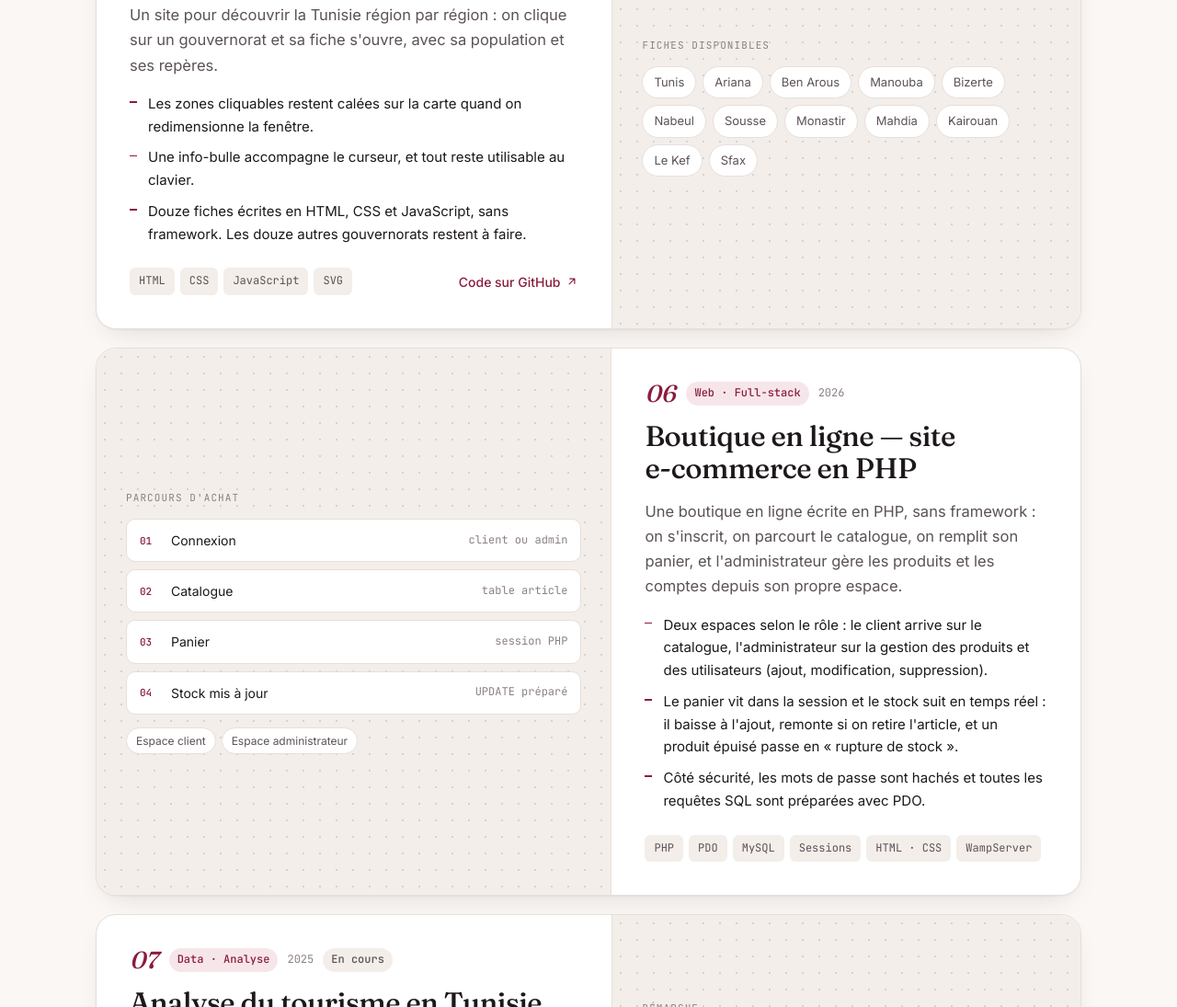
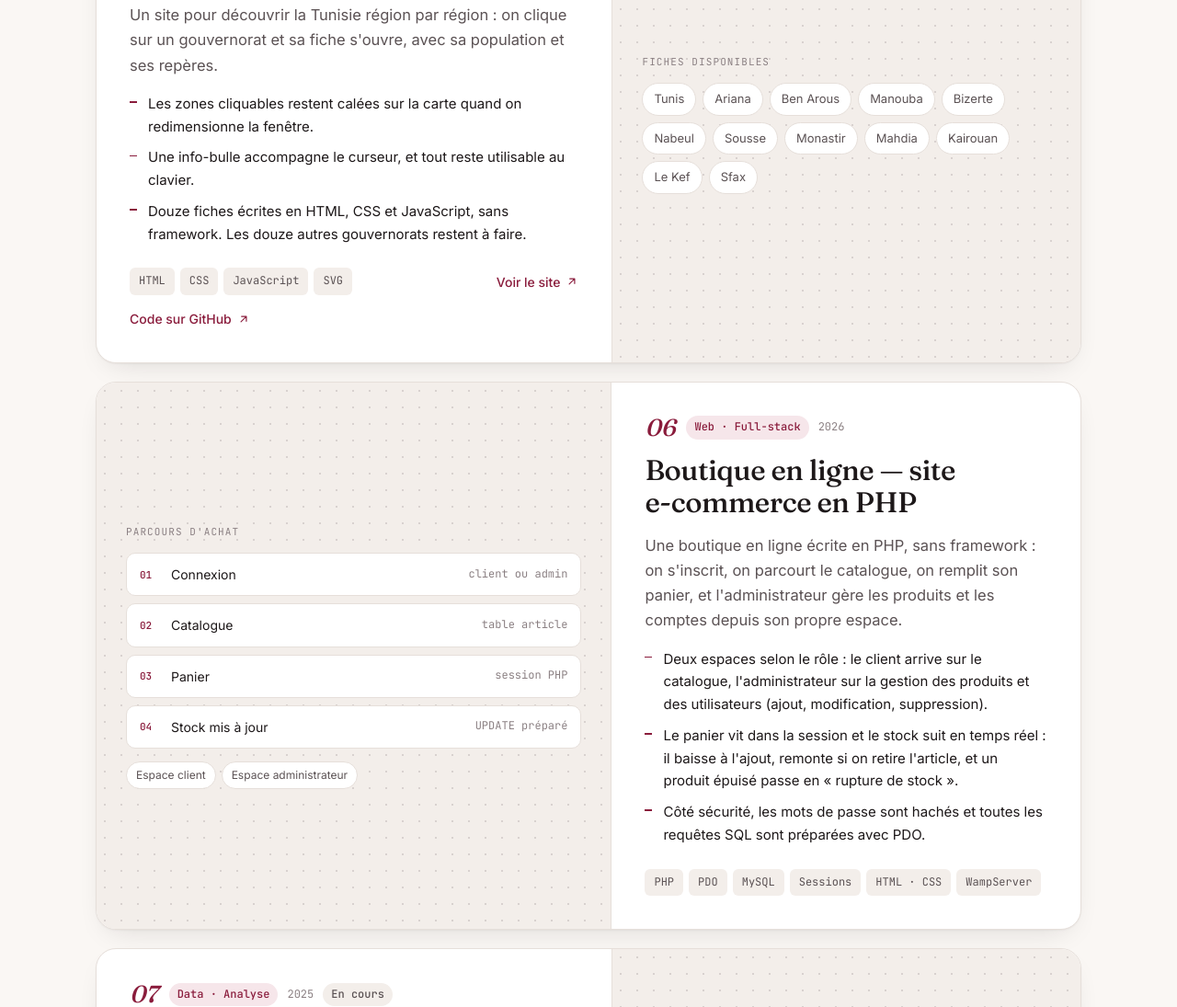
Before and after one commit to Mariembarhoumi20050/portfolio, a plain HTML site: page index.html in a window 1280 px wide. Shown: the part 4418-5513 px from the top of the page at 92% size. Drawn offline with Linux system fonts and the light colour scheme.

Commit message:
Ajoute le lien vers la carte de la Tunisie en ligne
Co-Authored-By: Claude Fable 5.2 <noreply@anthropic.com>

```diff
--- a/index.html
+++ b/index.html
@@ -563,6 +563,8 @@ body::before {
           </ul>
           <div class="p-foot">
             <ul class="tags"><li>HTML</li><li>CSS</li><li>JavaScript</li><li>SVG</li></ul>
+            <a class="link" href="https://mariembarhoumi20050.github.io/projet-map-/" target="_blank" rel="noopener">Voir le site
+              <svg viewBox="0 0 24 24" fill="none" stroke="currentColor" stroke-width="2" stroke-linecap="round" stroke-linejoin="round" aria-hidden="true"><path d="M7 17L17 7M8 7h9v9"/></svg></a>
             <a class="link" href="https://github.com/Mariembarhoumi20050/projet-map-" target="_blank" rel="noopener">Code sur GitHub
               <svg viewBox="0 0 24 24" fill="none" stroke="currentColor" stroke-width="2" stroke-linecap="round" stroke-linejoin="round" aria-hidden="true"><path d="M7 17L17 7M8 7h9v9"/></svg></a>
           </div>
```
